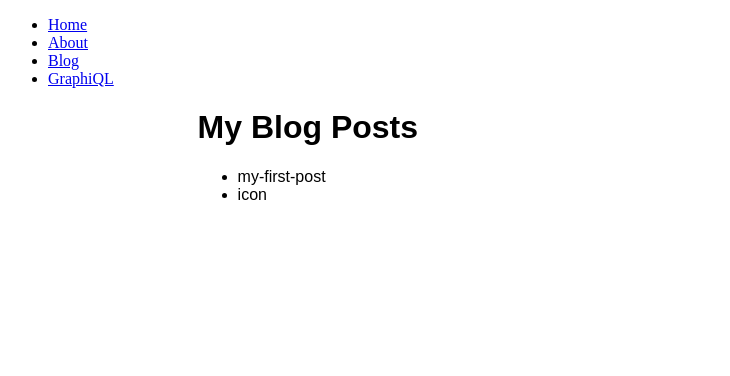
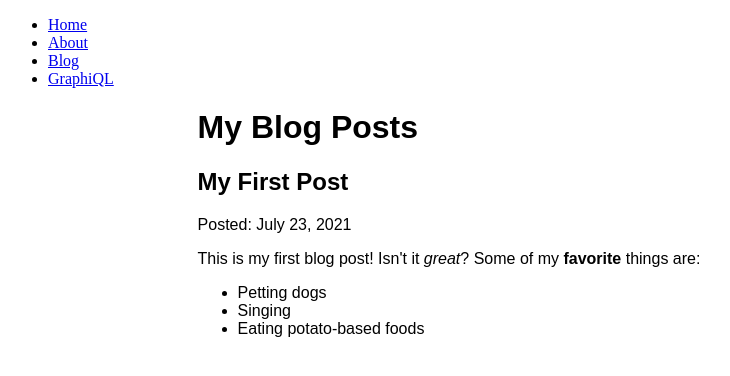
Before and after one commit to ZeroPointGaming/gatsby-react-learning-project, a Gatsby site: page /blog in a window 1280 px wide. Shown: the whole page, without its empty margins (0-730 px from the left). Built offline with nearby package versions, Linux system fonts and the light colour scheme; Gatsby itself is replaced by a stand-in of ours.

Commit message:
Finished tutorial part 5

```diff
--- a/gatsby-config.js
+++ b/gatsby-config.js
@@ -9,17 +9,15 @@ module.exports = {
     {
       resolve: "gatsby-source-filesystem",
       options: {
-        name: "images",
-        path: "./src/images/",
-      },
-      __key: "images",
-    },
-    {
-      resolve: "gatsby-source-filesystem",
-      options: {
         name: "blog",
         path: './src/blog/',
       },
-    }
+    },
+    {
+      resolve: `gatsby-plugin-mdx`,
+      options: {
+        extensions: [`.mdx`, `.md`],
+      },
+    },
   ],
 };
--- a/package.json
+++ b/package.json
@@ -15,8 +15,11 @@
     "clean": "gatsby clean"
   },
   "dependencies": {
+    "@mdx-js/mdx": "^1.6.22",
+    "@mdx-js/react": "^1.6.22",
     "gatsby": "^3.10.1",
     "gatsby-plugin-image": "^1.10.1",
+    "gatsby-plugin-mdx": "^2.10.1",
     "gatsby-plugin-sharp": "^3.10.2",
     "gatsby-source-filesystem": "^3.10.0",
     "gatsby-transformer-sharp": "^3.10.0",
--- a/src/blog/my-first-post.mdx
+++ b/src/blog/my-first-post.mdx
@@ -0,0 +1,9 @@
+---
+title: "My First Post"
+date: "2021-07-23"
+---
+This is my first blog post! Isn't it *great*?
+Some of my **favorite** things are:
+* Petting dogs
+* Singing
+* Eating potato-based foods
--- a/src/pages/blog.js
+++ b/src/pages/blog.js
@@ -1,28 +1,36 @@
 import * as React from 'react'
 import Layout from '../components/layout'
 import { graphql } from 'gatsby'
+import { MDXRenderer } from 'gatsby-plugin-mdx'
 
 const BlogPage = ({data}) => {
   return (
     <Layout pageTitle="My Blog Posts">
-      <ul>
-        {
-            data.allFile.nodes.map(node => (
-            <li key={node.name}>
-                {node.name}
-            </li>
-            ))
-        }
-      </ul>
+      {
+        data.allMdx.nodes.map((node) => (
+          <article key={node.id}>
+            <h2>{node.frontmatter.title}</h2>
+            <p>Posted: {node.frontmatter.date}</p>
+            <MDXRenderer>
+              {node.body}
+            </MDXRenderer>
+          </article>
+        ))
+      }
     </Layout>
   )
 }
 
 export const query = graphql`
   query {
-    allFile {
+    allMdx(sort: {fields: frontmatter___date, order: DESC}) {
       nodes {
-        name
+        frontmatter {
+          date(formatString: "MMMM D, YYYY")
+          title
+        }
+        id
+        body
       }
     }
   }
```
Also changed, not shown: 1 other file.
